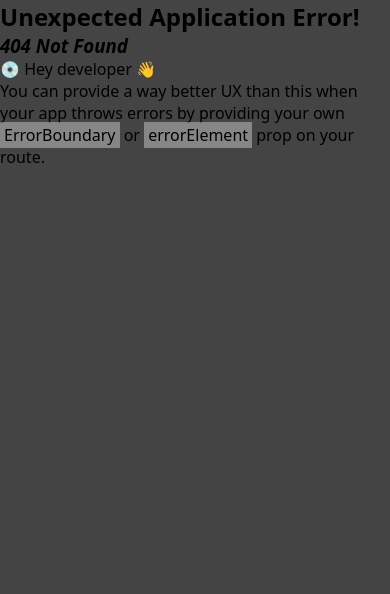
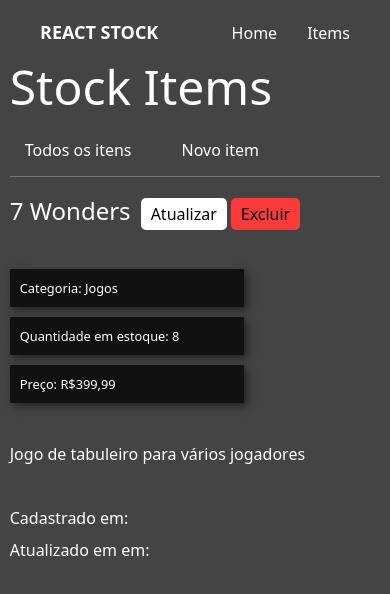
Before and after one commit to Arthur-Candeia/gestor-estoque, a React (Vite) app: page /stock/asda in a window 390 px wide. Before the commit this address had no page. Shown: the top 594 px of the page. Built offline with nearby package versions, Linux system fonts and the light colour scheme.

Commit message:
criacao da area de item individual

```diff
--- /dev/null
+++ b/src/components/Item/Item.scss
@@ -0,0 +1,87 @@
+#item {
+  color: white;
+  .navigation {
+    width: 95vw;
+    margin: 0 auto 20px;
+    border-bottom: 1px solid #777;
+
+    a {
+      display: inline-block;
+      text-decoration: none;
+      margin-right: 20px;
+      padding: 0px 15px 15px;
+      color: white;
+    }
+  }
+}
+
+#itemInfos, #itemNavigation, #itemDescription {
+  width: 95vw;
+  margin: 0 auto 40px;
+}
+
+#itemNavigation {
+  display: flex;
+  align-items: center;
+  height: 32px;
+  #itemName {
+    margin-right: 10px;
+    font-weight: 100;
+    font-size: 36px;
+    margin-bottom: 8px;
+  }
+  a {
+    display: inline-block;
+    margin-top: 1px;
+    margin-right: 1vw;
+    text-decoration: none;
+    color: black;
+    padding: 5px 10px;
+    border-radius: 5px;
+
+    &:nth-child(2) {background-color: white;}
+    &:nth-child(3) {background-color: rgb(253, 58, 58);}
+  }
+}
+
+#itemInfos {
+  .itemInfo {
+    padding: 20px;
+    color: white;
+    background-color: #111;
+    box-shadow: 3px 3px 8px rgba(0, 0, 0, 0.5);
+  }
+}
+
+#itemDescription {
+  span {
+    margin-right: 20px;
+  }
+}
+
+@media screen and (max-width: 800px) {
+
+  #itemNavigation {
+    #itemName {
+      font-size: 24px;
+      margin-bottom: 5px;
+    }
+  }
+
+  #itemInfos {
+    font-size: 0.8em;
+    display: flex;
+    flex-direction: column;
+    gap: 10px;
+    .itemInfo {
+      width: 60vw;
+      padding: 10px;
+    }
+  }
+
+  #itemDescription {
+    display: flex;
+    flex-direction: column;
+    gap: 10px;
+  }
+}
--- /dev/null
+++ b/src/components/Item/Item.tsx
@@ -0,0 +1,29 @@
+import { Link } from "react-router-dom";
+import './Item.scss';
+
+export default function Item() {
+  return (
+    <section id="item">
+      <h1>Stock Items</h1>
+      <div className="navigation">
+        <Link to='/stock'>Todos os itens</Link>
+        <Link to='/stock/newItem'>Novo item</Link>
+      </div>
+      <aside id="itemNavigation">
+        <p id="itemName">7 Wonders</p>
+        <Link to='/stock/:productId'>Atualizar</Link>
+        <Link to='/stock/edit/:productId'>Excluir</Link>
+      </aside>
+      <div id="itemInfos">
+        <span className="itemInfo">Categoria: Jogos</span>
+        <span className="itemInfo">Quantidade em estoque: 8</span>
+        <span className="itemInfo">Preço: R$399,99</span>
+      </div>
+      <div id="itemDescription">
+        <p>Jogo de tabuleiro para vários jogadores</p> <br />
+        <span id="itemCreateDate">Cadastrado em:</span>
+        <span id="itemEditDate">Atualizado em em:</span>
+      </div>
+    </section>
+  )
+}
--- a/src/components/Stock/Stock.tsx
+++ b/src/components/Stock/Stock.tsx
@@ -26,7 +26,7 @@ export default function Stock() {
             <td>abc</td>
             <td>abc</td>
             <td>
-              <a href="#">Ver</a>
+              <Link to="/stock/asda">Ver</Link>
               <a href="#">Atualizar</a>
               <a href="#">Excluir</a>
             </td>
```
Also changed, not shown: src/router.tsx (+5 -4 lines).
